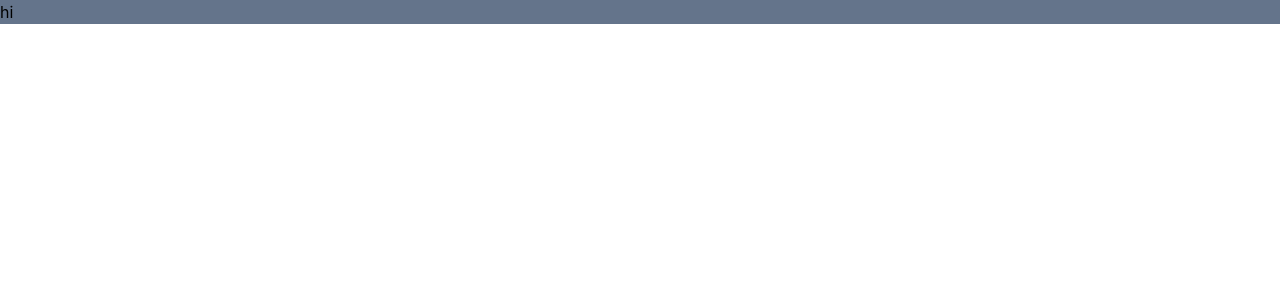
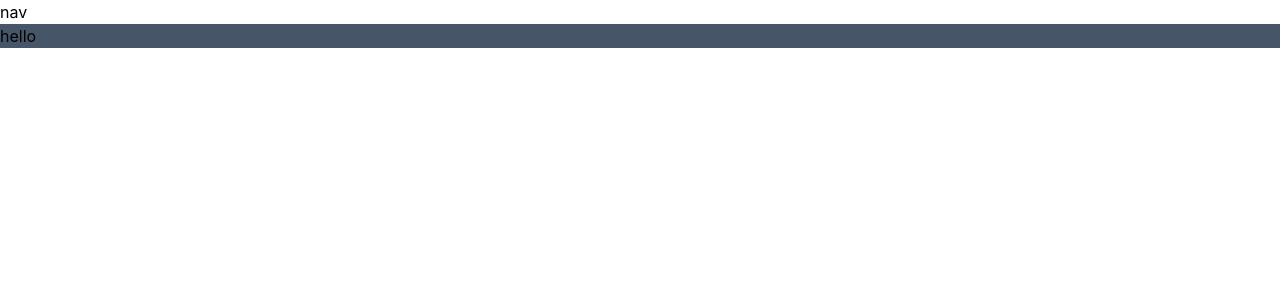
Before and after one commit to samuelhmurray/rally-client, a React (Create React App) app: page / in a window 1280 px wide. Shown: the top 300 px of the page. Built offline with nearby package versions, Linux system fonts and the light colour scheme.

Commit message:
file structure for nav fixed

```diff
--- a/package.json
+++ b/package.json
@@ -12,6 +12,7 @@
     "@types/react-dom": "^18.2.25",
     "react": "^18.2.0",
     "react-dom": "^18.2.0",
+    "react-router-dom": "^6.23.0",
     "react-scripts": "5.0.1",
     "tailwindcss": "^3.4.3",
     "typescript": "^4.9.5",
--- /dev/null
+++ b/src/app.tsx
@@ -0,0 +1,17 @@
+import React from "react";
+// import { UserViews } from "./views/UserViews.js";
+import { Route, Routes } from "react-router-dom";
+import { Nav } from "./components/nav/Nav";
+// import { Login } from "./components/login/Login.js";
+
+
+export const App = () => {
+  return (<><Nav/>
+  <div><h2 className="bg-slate-600">hello</h2></div></>
+//       <Route path="/login" element={<Login />} />
+//       <Route path="*" element={<UserViews />} />
+//     </Routes>
+  );
+};
+
+export default App;
--- /dev/null
+++ b/src/components/nav/Nav.tsx
@@ -0,0 +1,7 @@
+import React from 'react'
+
+export const Nav = () => {
+  return (
+    <div>nav</div>
+  )
+}
--- a/src/index.tsx
+++ b/src/index.tsx
@@ -1,15 +1,16 @@
 import React from "react";
 import ReactDOM from "react-dom/client";
+import { BrowserRouter } from 'react-router-dom';
 import "./index.css";
+import App from "./app";
 
 const root = ReactDOM.createRoot(
   document.getElementById("root") as HTMLElement
 );
 root.render(
   <React.StrictMode>
-    {/* add component here */}
-    <div className="bg-slate-500">
-      <h2>hi</h2>
-    </div>
+    <BrowserRouter>
+     <App/>
+    </BrowserRouter>
   </React.StrictMode>
 );
```
Also changed, not shown: 1 other file (tests, documents, lock files or other folders).
